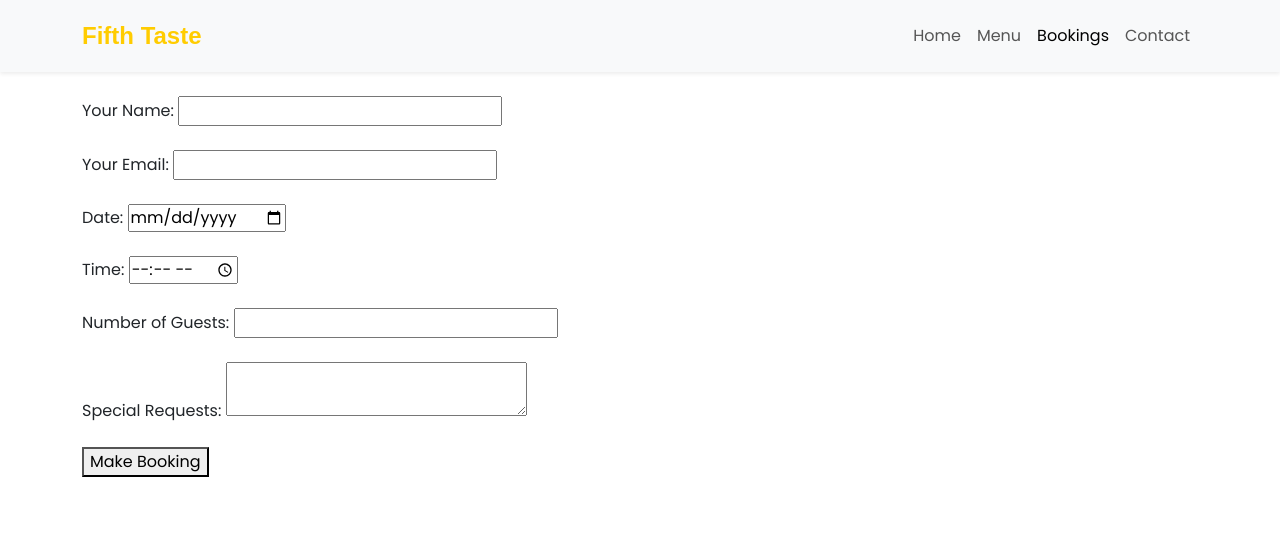
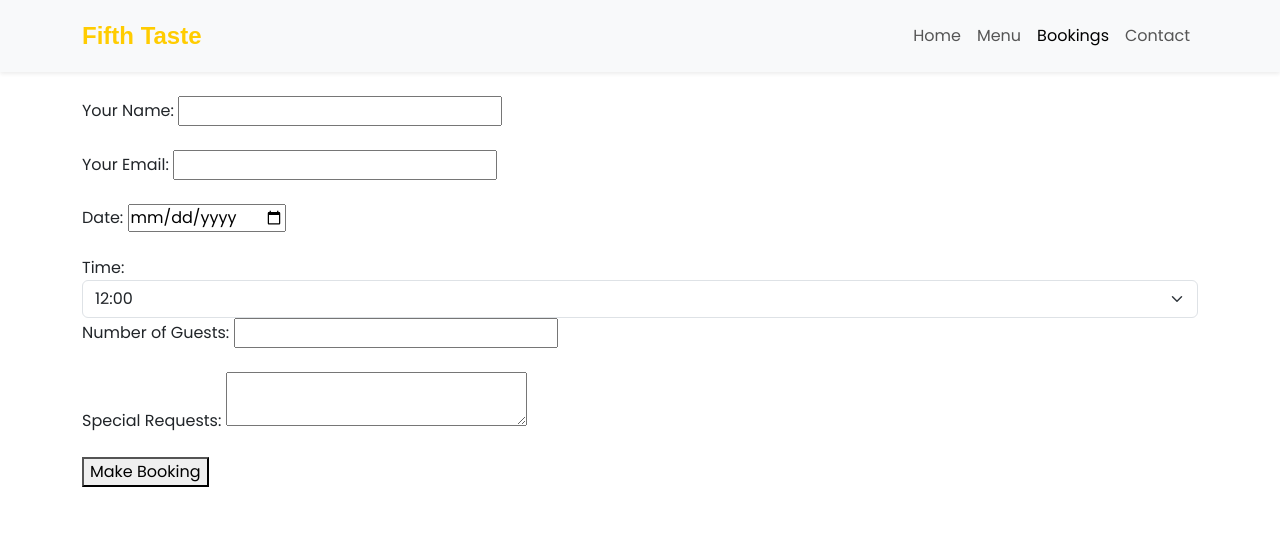
Before and after one commit to emilywade/fifth-taste, a Django app: page /bookings/ in a window 1280 px wide. Shown: the top 558 px of the page. Run offline with Django 4.2, Linux system fonts and the light colour scheme; some web fonts are replaced.

Commit message:
updating time selection and checking form data passes into create_booking function correctly

```diff
--- a/bookings/forms.py
+++ b/bookings/forms.py
@@ -5,7 +5,6 @@ import datetime
 class BookingForm(forms.ModelForm):
     name = forms.CharField(max_length=100, label='Your Name')
     email = forms.EmailField(label='Email Address')
-
     time = forms.ChoiceField(label='Time')
 
     class Meta:
--- a/bookings/templates/bookings/create_booking.html
+++ b/bookings/templates/bookings/create_booking.html
@@ -14,7 +14,25 @@
     <input type="date" id="date" name="date" required><br><br>
 
     <label for="time">Time:</label>
-    <input type="time" id="time" name="time" required><br><br>
+    <select name="time" class="form-select">
+        <option value="12:00">12:00</option>
+        <option value="12:30">12:30</option>
+        <option value="12:30">13:00</option>
+        <option value="12:30">13:30</option>
+        <option value="12:30">14:00</option>
+        <option value="12:30">14:30</option>
+        <option value="12:30">17:00</option>
+        <option value="12:30">17:30</option>
+        <option value="12:30">18:00</option>
+        <option value="12:30">18:30</option>
+        <option value="12:30">19:00</option>
+        <option value="12:30">19:30</option>
+        <option value="12:30">20:00</option>
+        <option value="12:30">20:30</option>
+        <option value="12:30">21:00</option>
+        <option value="12:30">21:30</option>
+        <option value="12:30">22:00</option>
+      </select>
 
     <label for="num_guests">Number of Guests:</label>
     <input type="number" id="num_guests" name="num_guests" required><br><br>
--- a/bookings/views.py
+++ b/bookings/views.py
@@ -23,9 +23,18 @@ def get_available_tables(date, time, num_guests):
 
 
 def create_booking(request):
-    form = BookingForm()
+    if request.method == 'POST':
+        form = BookingForm(request.POST)
+        if form.is_valid():
+            data = form.cleaned_data
+            print("booking data:", data)
+        else:
+            print("form is invalid:", form.errors)  # <-- This will help you debug
+    else:
+        form = BookingForm()
+    return render(request, 'bookings/create_booking.html', {'form': form})
 
-    return render(request, 'bookings/create_booking.html', {'form': form})
+
 
 def home(request):
     return render(request, 'bookings/home.html')
```
